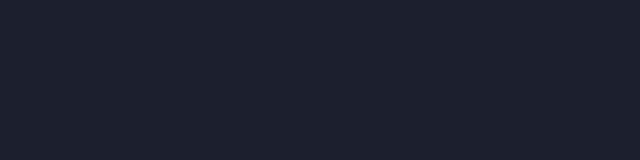
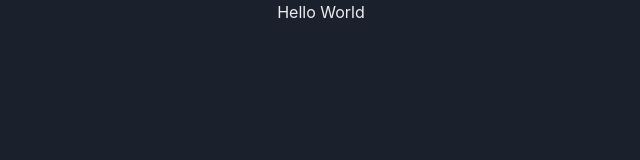
Before and after one commit to berkayaskin/minesweeper, a React (Create React App) app: page / in a window 1280 px wide. Shown: the top 160 px of the page, without its empty margins (319-959 px from the left). Built offline with nearby package versions, Linux system fonts and the light colour scheme.

Commit message:
setup debug config for jest, update app test

```diff
--- a/src/App.tsx
+++ b/src/App.tsx
@@ -1,7 +1,7 @@
 import './App.css'
 
 function App() {
-  return <div className='App'></div>
+  return <div className='App'>Hello World</div>
 }
 
 export default App
```
Also changed, not shown: 1 other file (tests, documents, lock files or other folders).
